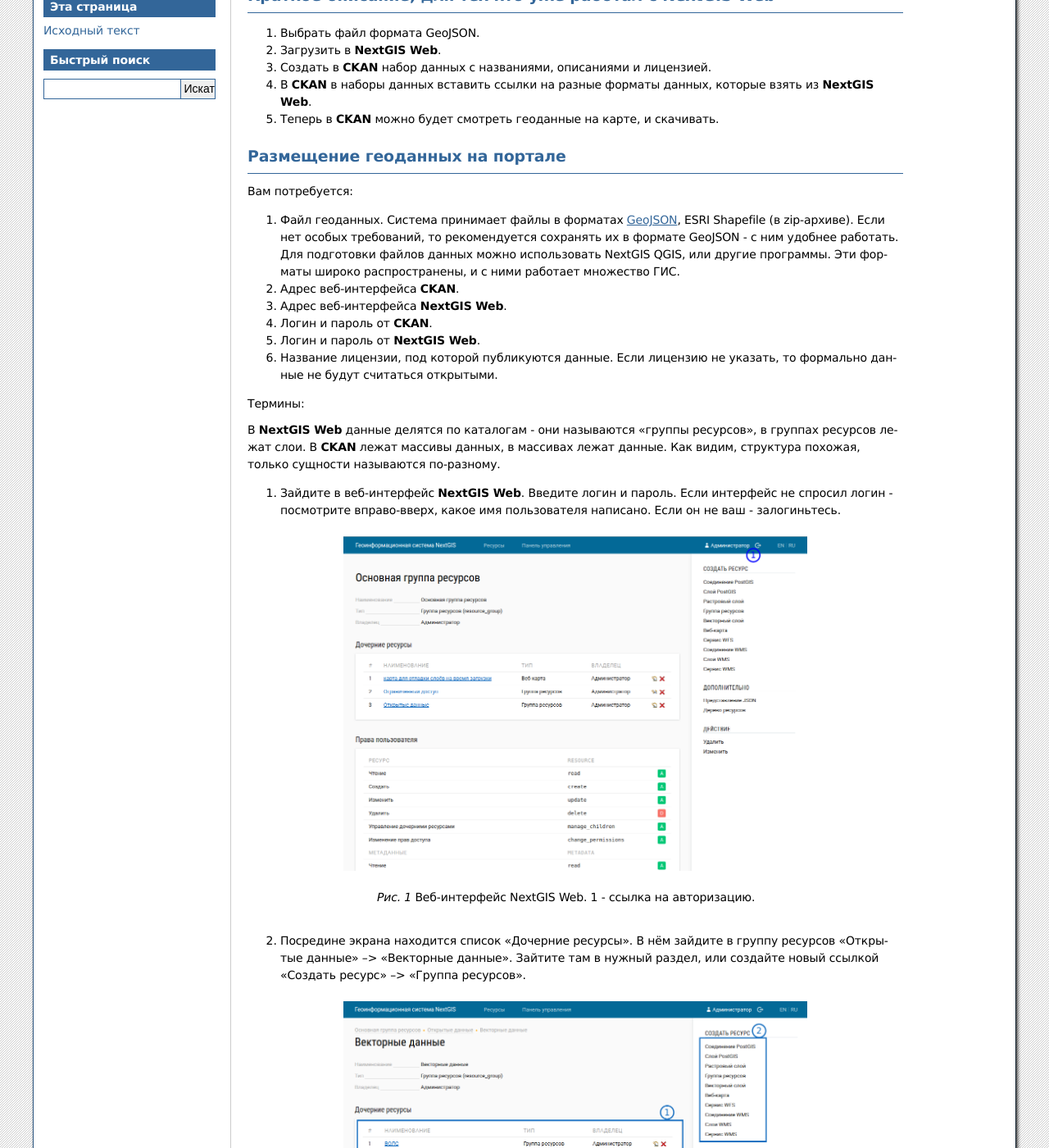
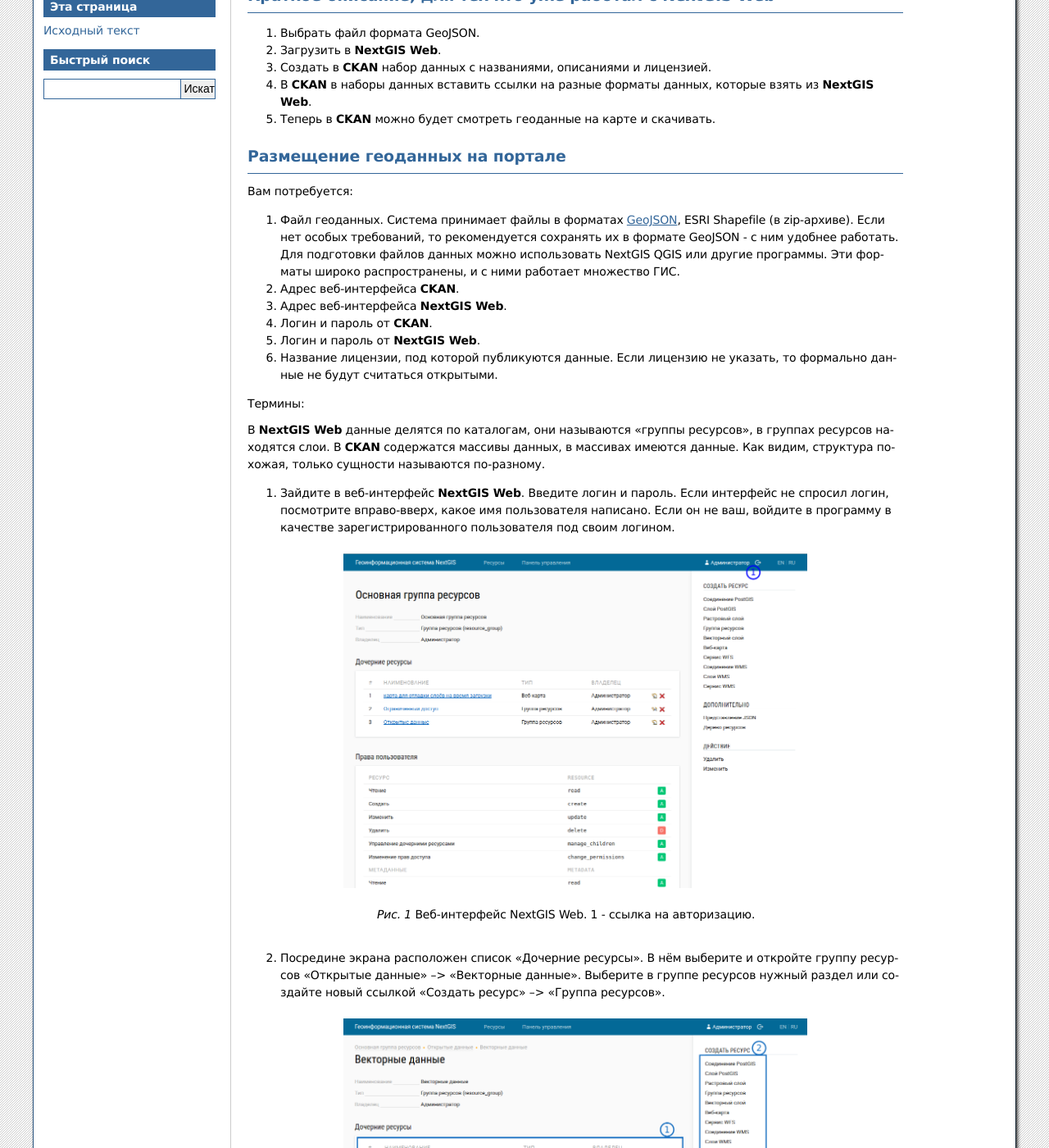
Before and after one commit to nextgis/docs_ogportal, a Sphinx documentation site: the page built from source/editor.rst, in a window 1280 px wide and 1400 px high, scrolled down 577 px. Shown: the whole window at 82% size. Built offline with Sphinx 7.4.7, drawn with Linux system fonts in a browser that asks for light colours; formulas are drawn with MathJax 3; some of the changed text lies outside the part shown.

Commit message:
размещение геоданных на портале

```diff
--- a/source/editor.rst
+++ b/source/editor.rst
@@ -42,7 +42,7 @@
 3. Создать в :program:`CKAN` набор данных с названиями, описаниями и лицензией.
 4. В :program:`CKAN` в наборы данных вставить ссылки на разные форматы данных, которые
    взять из :program:`NextGIS Web`.
-5. Теперь в :program:`CKAN` можно будет смотреть геоданные на карте, и скачивать.
+5. Теперь в :program:`CKAN` можно будет смотреть геоданные на карте и скачивать.
 
 Размещение геоданных на портале
 -------------------------------------------------
@@ -52,7 +52,7 @@
 1. Файл геоданных. Система принимает файлы в форматах :term:`GeoJSON`, :term:`ESRI Shapefile`
    (в zip-архиве). Если нет особых требований, то рекомендуется сохранять их в
    формате GeoJSON - с ним удобнее работать. Для подготовки файлов данных можно
-   использовать NextGIS QGIS, или другие программы. Эти форматы широко
+   использовать NextGIS QGIS или другие программы. Эти форматы широко
    распространены, и с ними работает множество :term:`ГИС`.
 2. Адрес веб-интерфейса :program:`CKAN`.
 3. Адрес веб-интерфейса :program:`NextGIS Web`.
@@ -63,14 +63,15 @@
 
 Термины:
 
-В :program:`NextGIS Web` данные делятся по каталогам - они называются "группы
-ресурсов", в группах ресурсов лежат слои.
-В :program:`CKAN` лежат массивы данных, в массивах лежат данные. Как видим,
+В :program:`NextGIS Web` данные делятся по каталогам, они называются "группы
+ресурсов", в группах ресурсов находятся слои.
+В :program:`CKAN` содержатся массивы данных, в массивах имеются данные. Как видим,
 структура похожая, только сущности называются по-разному.
 
 1. Зайдите в веб-интерфейс :program:`NextGIS Web`. Введите логин и пароль.
-   Если интерфейс не спросил логин - посмотрите вправо-вверх, какое имя
-   пользователя написано. Если он не ваш - залогиньтесь.
+   Если интерфейс не спросил логин, посмотрите вправо-вверх, какое имя
+   пользователя написано. Если он не ваш, войдите в программу в качестве зарегистрированного
+   пользователя под своим логином.
 
 .. figure:: _static/ogportalNGWLogin.png
    :name: ogportalNGWLogin
@@ -80,8 +81,9 @@
    Веб-интерфейс NextGIS Web. 1 - ссылка на авторизацию.
 
 
-2. Посредине экрана находится список "Дочерние ресурсы". В нём зайдите в группу ресурсов "Открытые данные" --> "Векторные данные". Зайтите
-   там в нужный раздел, или создайте новый ссылкой "Создать ресурс" --> "Группа ресурсов".
+2. Посредине экрана расположен список "Дочерние ресурсы". В нём выберите и откройте
+   группу ресурсов "Открытые данные" --> "Векторные данные". Выберите в группе ресурсов
+   нужный раздел или создайте новый ссылкой "Создать ресурс" --> "Группа ресурсов".
 
 .. figure:: _static/ogportalNGWGroups.png
    :name: ogportalNGWGroups
@@ -90,7 +92,7 @@
 
    Веб-интерфейс NextGIS Web. 1 - список групп ресурсов и слоёв. 2 - ссылки на создание ресурсов
 
-3. Зайдите в нужную группу ресурсов, В блоке :guilabel:`Создать ресурс` нажмите
+3. Зайдите в нужную группу ресурсов. В блоке :guilabel:`Создать ресурс` нажмите
    :guilabel:`Векторный слой`. В открывшемся окне введите Наименование.
    Переключитесь на вкладку :guilabel:`Векторный слой`.
 
@@ -111,12 +113,9 @@
 
    Окно загрузки векторного слоя.
 
-
-
-
 В качестве исходного файла можно загружать следующие форматы:
 
-* ESRI Shapefile в ZIP-архиве;
+* ESRI Shapefile в ZIP-архиве.
 * GeoJSON.
 
 .. note::
@@ -186,8 +187,8 @@
 
    Список ресурсов
 
-Нажмите кнопку :guilabel:`Добавить`. Откроется список - в нём дерево всех ресурсов.
-Выберите в этом списке слой, который вы добавили на предыдущем шаге (как на картинке - выделите строку со значком папки.
+Нажмите кнопку :guilabel:`Добавить`. Откроется список, в нём дерево всех ресурсов.
+Выберите в этом списке слой, который вы добавили на предыдущем шаге (как на картинке - выделите строку со значком папки).
 Нажмите :guilabel:`Ок`. Повторите добавление для всех новых слоёв.
 
 
@@ -202,7 +203,7 @@
 
 6. Зайдите в другой вкладке браузера в веб-интерфейс :program:`CKAN`. В нём
    пользователи и операторы работают с одними и теми же страницами, отдельной
-   "админки" нету. Авторизуйтесь на сайте, и зайдите в раздел "Пакеты данных".
+   "админки" нету. Авторизуйтесь на сайте и зайдите в раздел "Пакеты данных".
 
 
 .. figure:: _static/ogportalCKANInterface1.png
@@ -287,9 +295,6 @@
 У ниже лежащих групп ничего дополнительно настраивать не нужно.
 
 
-
-
-
 Что выключать, если нужно убрать какие-то данные
 -------------------------------------------------
 
```
Also changed, not shown: other parts of source/editor.rst (+26 -17 lines).
